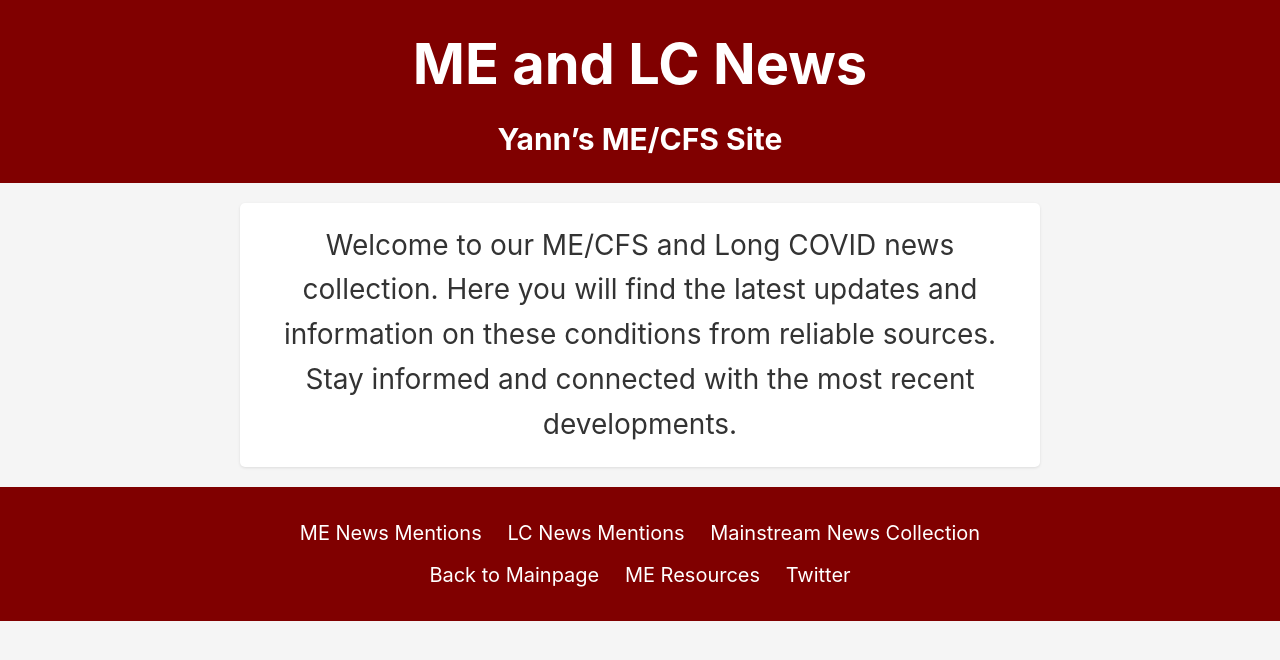
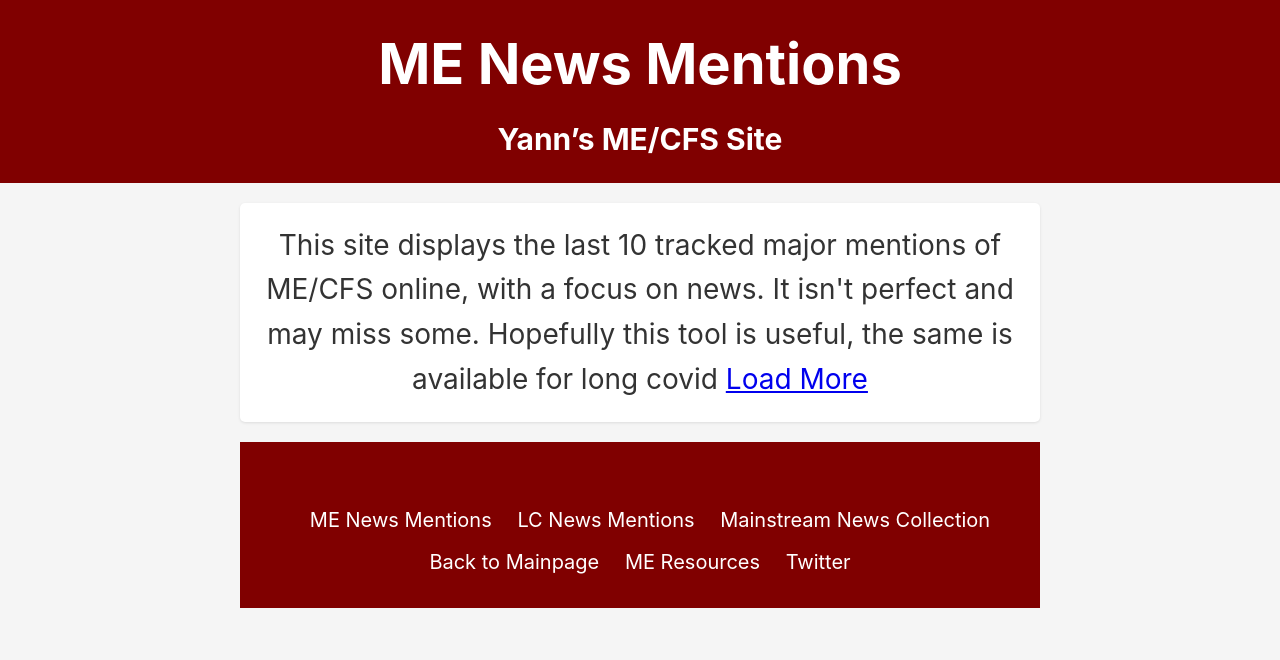
Before and after one commit to me-cfs/me-cfs.github.io, a Jekyll site: the page news/me-mentions.html, which Jekyll copies as it is, in a window 1280 px wide. Shown: the top 660 px of the page. Built offline with Jekyll 4.4.1, drawn with Linux system fonts in a browser that asks for light colours.

Commit message:
Update me-mentions.html

```diff
--- a/news/me-mentions.html
+++ b/news/me-mentions.html
@@ -2,16 +2,16 @@
 <html>
 <head>
     <meta charset="UTF-8">
-    <title>ME/CFS/LC News</title>
+    <title>ME/CFS News Mentions</title>
     <link rel="stylesheet" type="text/css" href="styles.css">
 </head>
 <body>
     <header>
-        <h1>ME and LC News</h1>
+        <h1>ME News Mentions</h1>
         <h2><a href="https://me-cfs.github.io" target="_blank">Yann’s ME/CFS Site</a></h2>
     </header>
     <div id="news-container">
-        <p class="intro-paragraph">Welcome to our ME/CFS and Long COVID news collection. Here you will find the latest updates and information on these conditions from reliable sources. Stay informed and connected with the most recent developments.</p>
+        <p class="intro-paragraph">This site displays the last 10 tracked major mentions of ME/CFS online, with a focus on news. It isn't perfect and may miss some. Hopefully this tool is useful, the same is available for long covid <a href="https://me-cfs.github.io/news/lc-mentions.html>here</a>.</p>
     </div>
     <button id="load-more-button">Load More</button>
     <footer>
```
